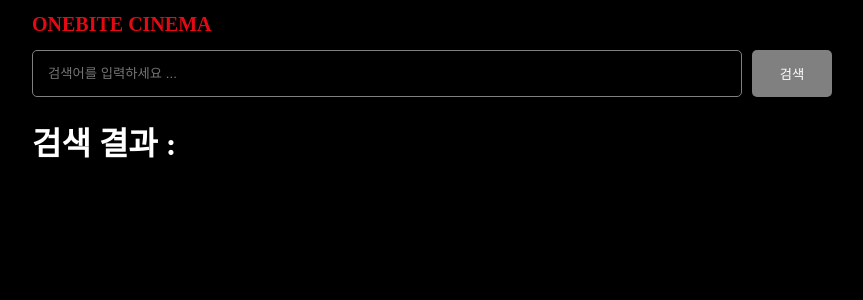
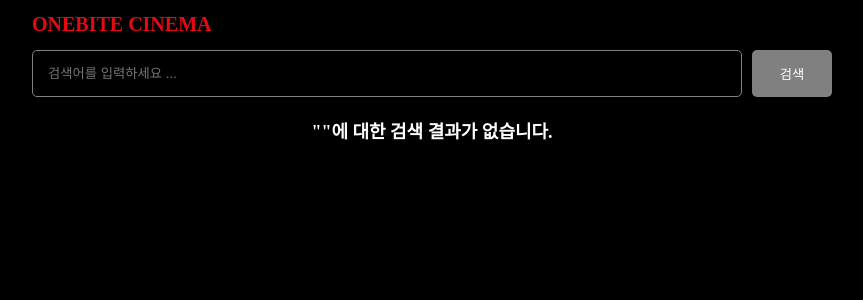
Before and after one commit to ahngh0113/onebite-next-challenge, a Next.js app: page /search in a window 1280 px wide. Shown: the top 300 px of the page, without its empty margins (208-1071 px from the left). Built offline with nearby package versions, Linux system fonts and the light colour scheme.

Commit message:
3. 서치 페이지 UI 구현

```diff
--- /dev/null
+++ b/src/pages/search/index.module.css
@@ -0,0 +1,16 @@
+.not_found {
+  text-align: center;
+  font-size: large;
+  font-weight: bold;
+}
+
+.movie_items {
+  display: flex;
+  flex-wrap: wrap;
+  gap: 5px;
+}
+
+.movie_item {
+  flex: 1 1 calc(33% - 5px);
+  max-width: calc(33% - 5px);
+}
--- a/src/pages/search/index.tsx
+++ b/src/pages/search/index.tsx
@@ -1,12 +1,44 @@
 import { ReactNode } from "react";
 import { useRouter } from "next/router";
+import Link from "next/link";
+
+import dummyData from "@/mocks/dummy.json";
 
 import SearchableLayout from "@/components/searchable-layout";
+import MovieItem from "@/components/movie-item";
+
+import style from "./index.module.css";
 
 export default function Page() {
   const router = useRouter();
+  const serachName = router.query.q as string;
 
-  return <h1>검색 결과 : {router.query.q}</h1>;
+  const searchMovie = dummyData.filter(({ title }) =>
+    title.includes(serachName)
+  );
+
+  if (searchMovie.length === 0) {
+    return (
+      <div className={style.not_found}>
+        &quot;{serachName}&quot;에 대한 검색 결과가 없습니다.
+      </div>
+    );
+  }
+  return (
+    <div className={style.movie_items}>
+      {searchMovie.map((movie) => {
+        return (
+          <Link
+            href={`/movie/${movie.id}`}
+            key={movie.id}
+            className={style.movie_item}
+          >
+            <MovieItem {...movie} />
+          </Link>
+        );
+      })}
+    </div>
+  );
 }
 
 Page.getLayout = (page: ReactNode) => {
```
